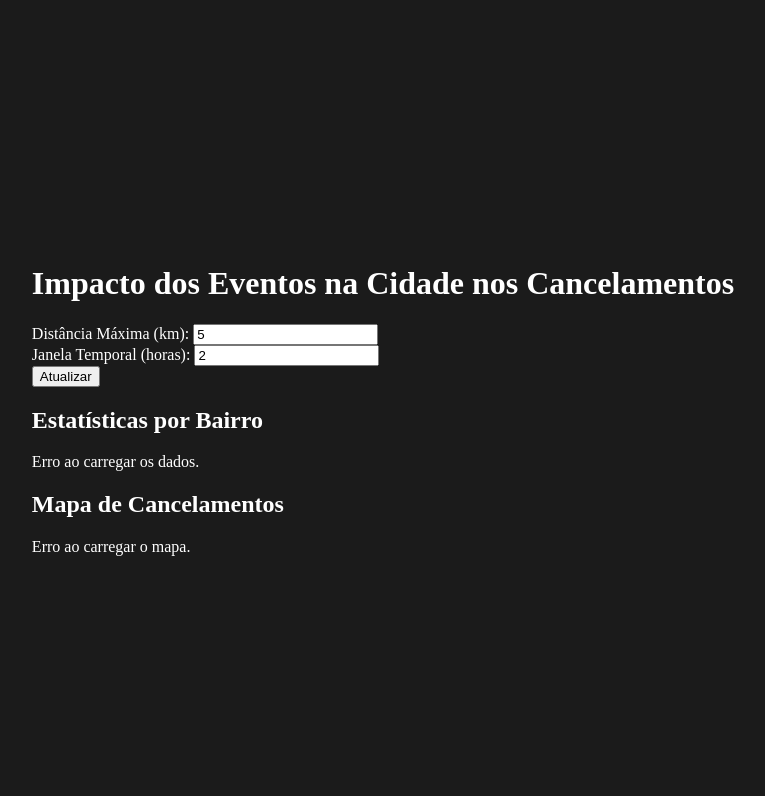
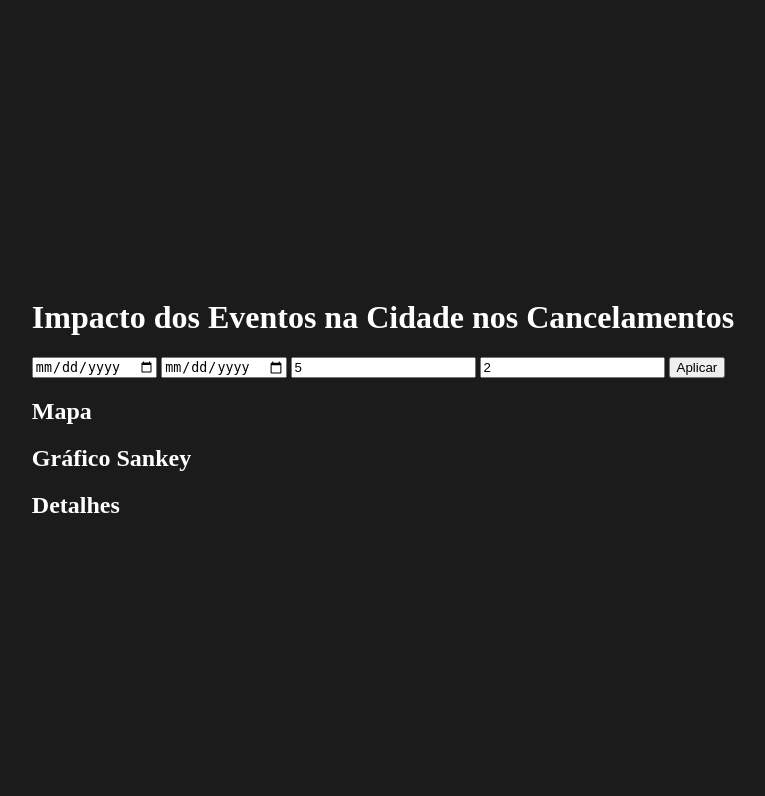
Before and after one commit to rqpaiva/Mobilidade, a Flask app: template app/templates/impacto_eventos.html in a window 1280 px wide. Shown: the top 796 px of the page, without its empty margins (257-1022 px from the left). Run offline with Flask 3, Linux system fonts and the light colour scheme; the template is opened without the code that fills it, so the values that code supplies are empty; parts of the project's set-up code (start-up, migrations or seed data) failed here and were passed over; some libraries are stand-ins or nearby versions.

Commit message:
Update impacto_eventos.html
Atualização para o código do backend "mapa_cancelamentos"

```diff
--- a/app/templates/impacto_eventos.html
+++ b/app/templates/impacto_eventos.html
@@ -11,47 +11,35 @@
 <body>
     <div class="container">
         <h1 class="mt-4">Impacto dos Eventos na Cidade nos Cancelamentos</h1>
-        <form id="filterForm">
-            <div class="form-group">
-                <label for="distancia">Distância Máxima (km):</label>
-                <input type="number" id="distancia" name="distancia" value="5" step="0.1" class="form-control">
-            </div>
-            <div class="form-group">
-                <label for="tempo">Janela Temporal (horas):</label>
-                <input type="number" id="tempo" name="tempo" value="2" step="0.1" class="form-control">
-            </div>
-            <button type="submit" class="btn btn-primary">Atualizar</button>
-        </form>
-        <h2 class="mt-4">Estatísticas por Bairro</h2>
-        <div id="tabela-container"></div>
-        <h2 class="mt-4">Mapa de Cancelamentos</h2>
-        <div id="mapa-container"></div>
-    </div>
+        <form id="filter-form">
+        <input type="date" id="data_inicio">
+        <input type="date" id="data_fim">
+        <input type="number" id="distancia" value="5" step="0.1">
+        <input type="number" id="tempo" value="2" step="0.1">
+        <button type="submit">Aplicar</button>
+    </form>
+
+    <h2>Mapa</h2>
+    <div id="mapa"></div>
+
+    <h2>Gráfico Sankey</h2>
+    <div id="sankey"></div>
+
+    <h2>Detalhes</h2>
+    <div id="tabela"></div>
 
     <script>
-        function atualizarDados() {
-            const distancia = document.getElementById("distancia").value;
-            const tempo = document.getElementById("tempo").value;
+        document.getElementById("filter-form").addEventListener("submit", function(event) {
+    event.preventDefault();
 
-            fetch(`https://mobilidade.onrender.com/impacto_eventos/dados?distancia=${distancia}&tempo=${tempo}`)
-            .then(response => response.json())
-            .then(data => {
-                document.getElementById("tabela-container").innerHTML = data.tabela_html;
-                document.getElementById("mapa-container").innerHTML = data.mapa_html;
-            })
-            .catch(error => {
-                console.error('Erro ao carregar os dados:', error);
-                document.getElementById("tabela-container").innerHTML = "<p class='alert alert-danger'>Erro ao carregar os dados.</p>";
-                document.getElementById("mapa-container").innerHTML = "<p class='alert alert-danger'>Erro ao carregar o mapa.</p>";
-            });
-        }
-
-        document.getElementById("filterForm").addEventListener("submit", function(event) {
-            event.preventDefault();
-            atualizarDados();
+    fetch(`/dados?distancia=${document.getElementById("distancia").value}&tempo=${document.getElementById("tempo").value}`)
+        .then(response => response.json())
+        .then(data => {
+            document.getElementById("mapa").innerHTML = data.mapa;
+            document.getElementById("sankey").innerHTML = data.sankey;
+            document.getElementById("tabela").innerHTML = data.tabela;
         });
-
-        window.onload = atualizarDados;
+     });
     </script>
 </body>
 </html>
```
